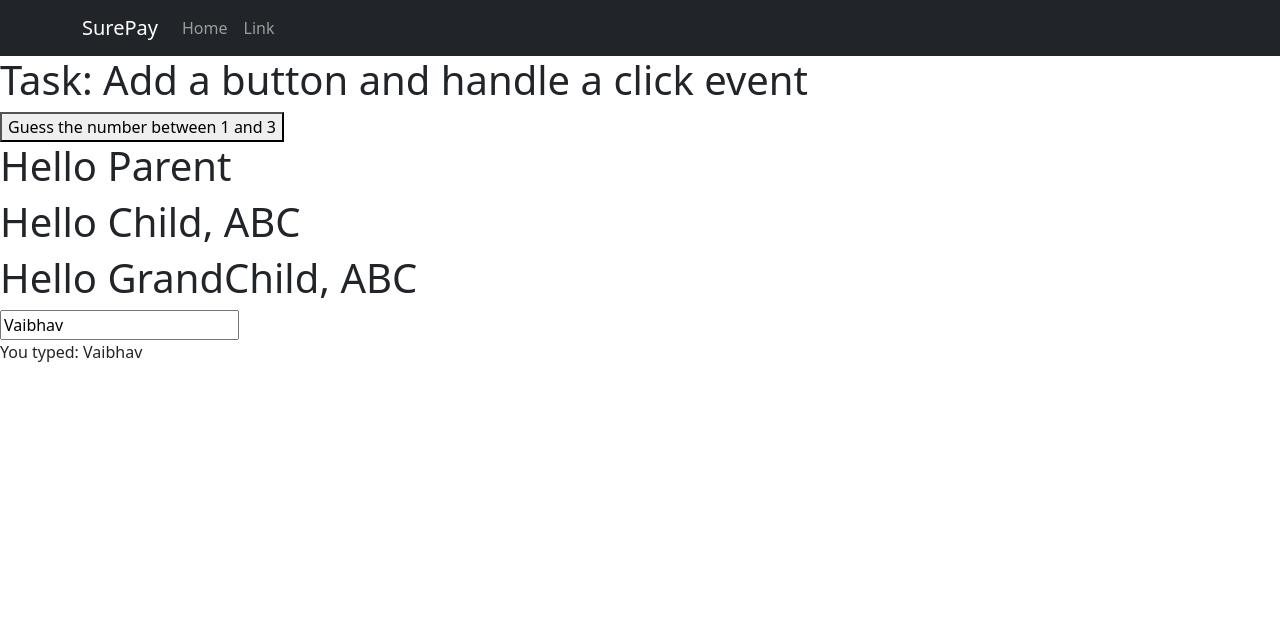
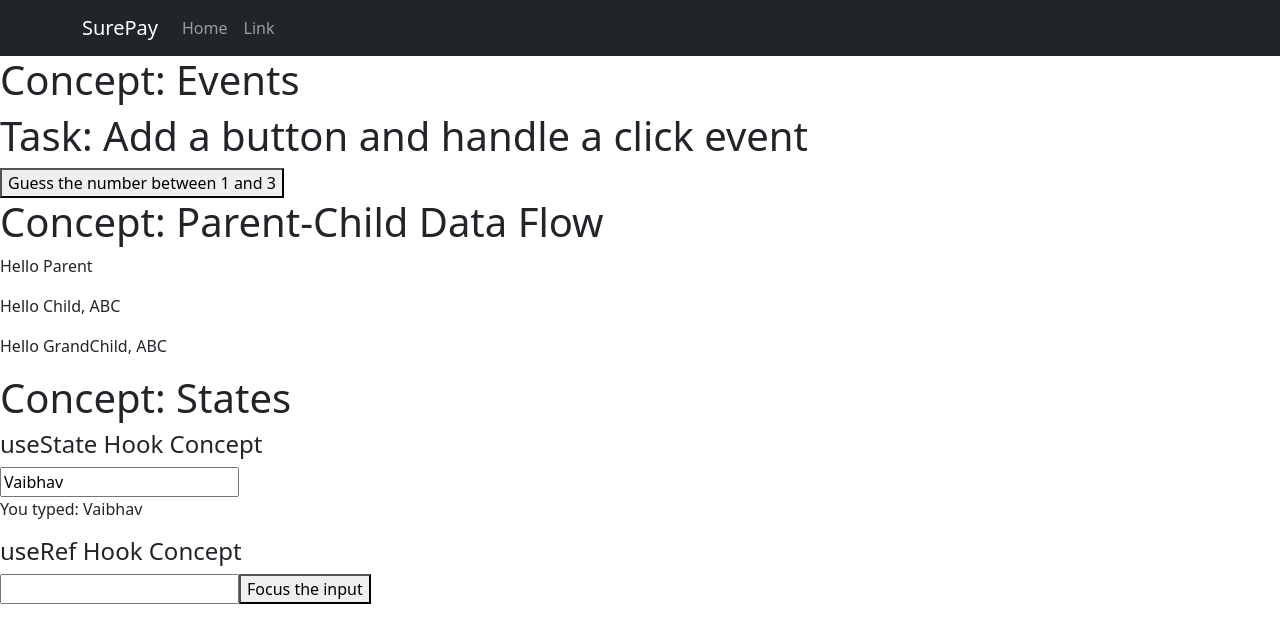
Before and after one commit to VaibhavBedarkar/React-Learning, a React (Create React App) app: page / in a window 1280 px wide. Shown: the top 642 px of the page. Built offline with nearby package versions, Linux system fonts and the light colour scheme.

Commit message:
"Hooks Concept"

```diff
--- a/src/App.js
+++ b/src/App.js
@@ -4,14 +4,21 @@ import NavigationBar from './component/Navbar';
 import EventDemo from './component/EventDemo';
 import ParentComp from './component/ParentComp';
 import StateHooksConcept from './component/StateHooksConcept';
+import RefHookConcepts from './component/RefHookConcept';
 function App() {
   return (
     <>
 
     <NavigationBar/>
+    <h1>Concept: Events</h1>
     <EventDemo/>
+    <h1>Concept: Parent-Child Data Flow</h1>
     <ParentComp/>
+    <h1>Concept: States</h1>
+    <h4>useState Hook Concept</h4>
     <StateHooksConcept/>
+    <h4>useRef Hook Concept</h4>
+    <RefHookConcepts/>
     </>
   );
 }
--- a/src/component/ChildComp.js
+++ b/src/component/ChildComp.js
@@ -1,6 +1,6 @@
 import GrandChild from "./GrandChild";
 export default function ChildComp(props) {
-  return (<><h1>Hello Child, {props.name}</h1>
+  return (<><p>Hello Child, {props.name}</p>
     <GrandChild
       name={props.name}/>
       </>
--- a/src/component/GrandChild.js
+++ b/src/component/GrandChild.js
@@ -1,4 +1,4 @@
 export default function GrandChildComp(props) {
-  return (<h1>Hello GrandChild, {props.name}</h1>
+  return (<p>Hello GrandChild, {props.name}</p>
     );
 }
--- a/src/component/ParentComp.js
+++ b/src/component/ParentComp.js
@@ -2,7 +2,7 @@ import ChildComp from "./ChildComp";
 export default function ParentComp() {
   return (
     <div>
-        <h1>Hello Parent</h1>
+        <p>Hello Parent</p>
       <ChildComp name="ABC" />
     </div>
   );
--- /dev/null
+++ b/src/component/RefHookConcept.js
@@ -0,0 +1,16 @@
+import React, { useRef } from 'react';
+
+export default function RefHookConcept() {
+    const inputEl = useRef(null);
+
+    const onButtonClick = () => {
+            inputEl.current.focus();
+            console.log("Value on Click :", inputEl.current.value);
+    };
+    return (
+      <>
+        <input ref={inputEl} type="text" />
+        <button onClick={onButtonClick}>Focus the input</button>
+      </>
+    );
+  }
```
